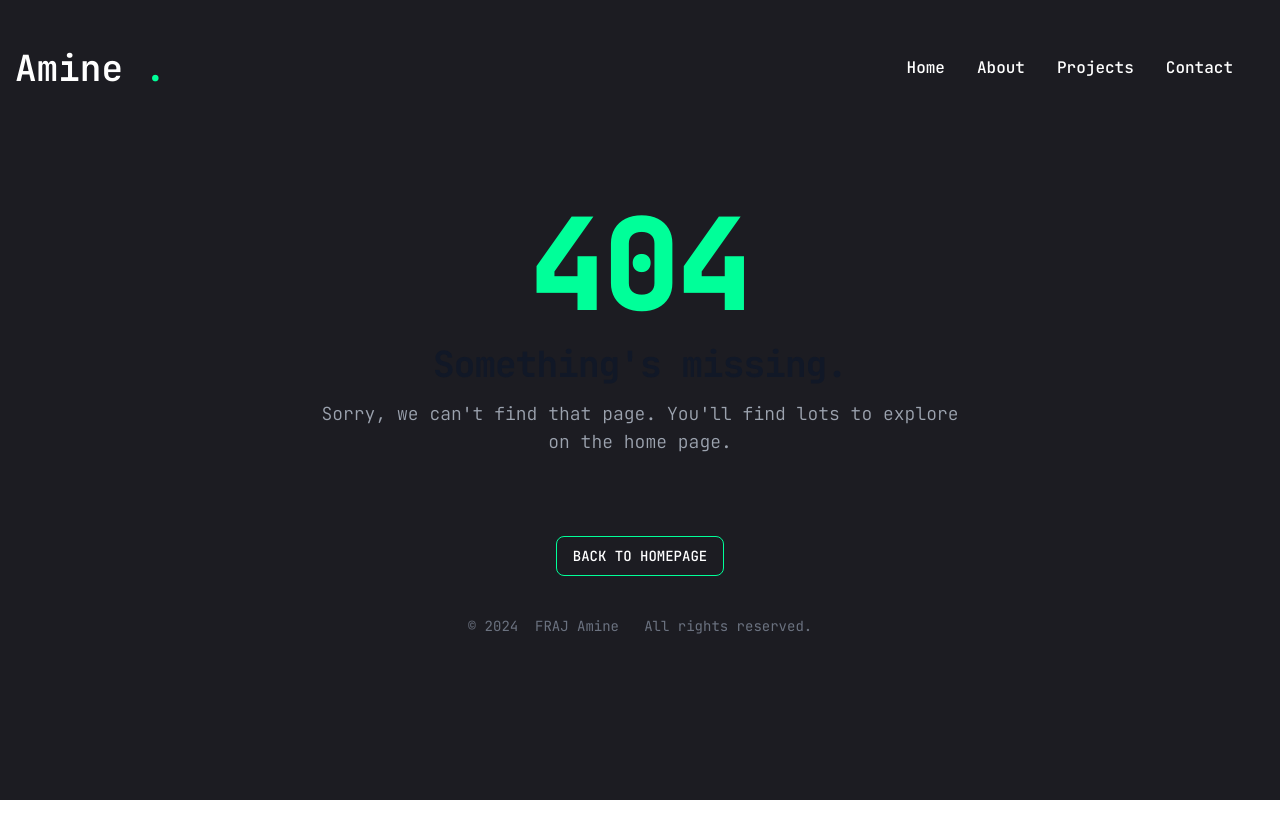
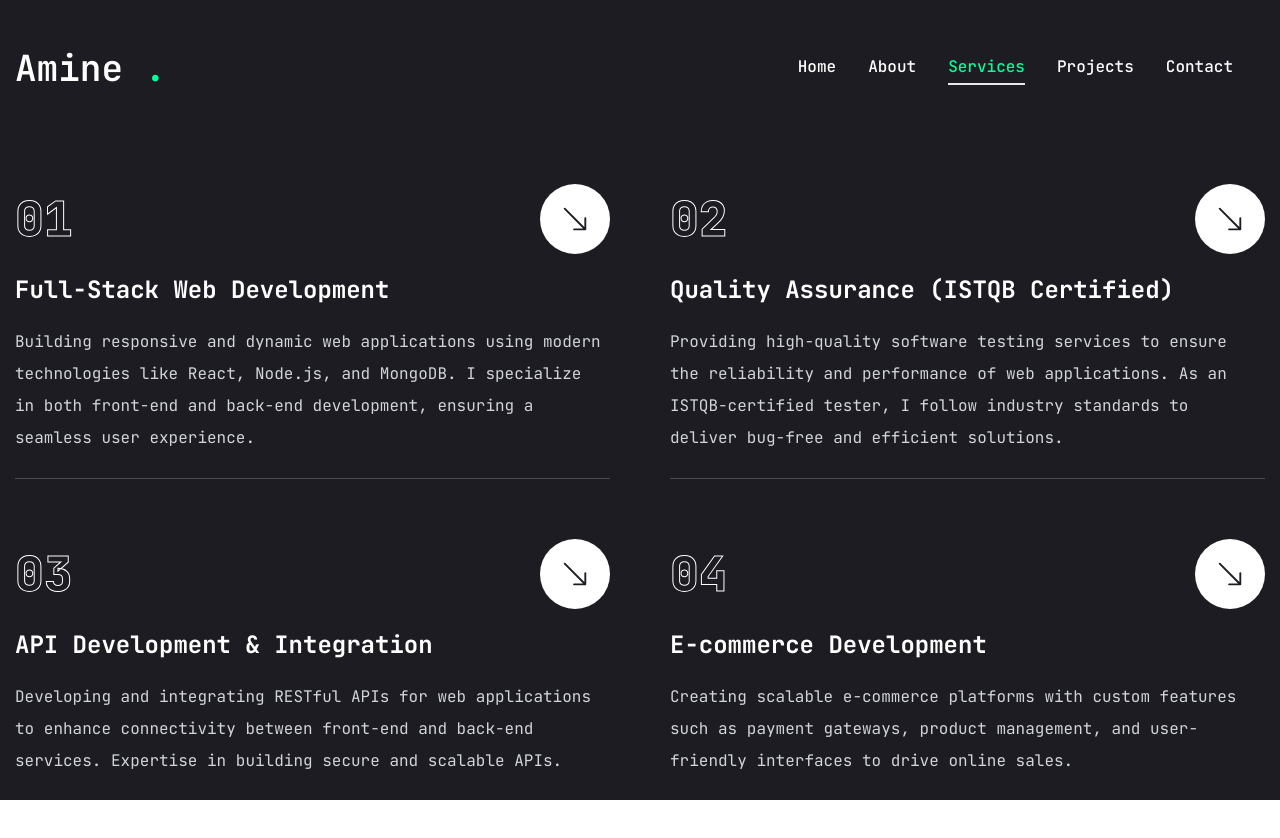
Before and after one commit to AmineFRAJ/nextjs-portfolio, a Next.js app: page /services in a window 1280 px wide. Before the commit this address had no page. Shown: the top 838 px of the page. Before the commit the page ends 800 px from the top, so only its background shows below. Built offline with nearby package versions, Linux system fonts and the light colour scheme.

Commit message:
add services page

```diff
--- a/app/contact/page.jsx
+++ b/app/contact/page.jsx
@@ -56,7 +56,7 @@ const Contact = () => {
 
           {/* Right: Contact Details */}
           <div className="mt-12 xl:mt-0 text-center xl:text-left">
-            <h2 className="text-2xl font-bold">FRAJ Amine</h2>
+            <h2 className="text-2xl font-bold">Mohamed Amine FRAJ </h2>
             <p className="mt-4">
               <strong>Email:</strong> amine0924@gmail.com
             </p>
@@ -64,7 +64,7 @@ const Contact = () => {
               <strong>Phone:</strong> +21652680566
             </p>
             <p className="mt-4">
-              <strong>Address:</strong> 16 Omar Mokhtar, Ariana, Tunisia
+              <strong>Address:</strong> 16 Rue Omar Mokhtar, Ariana, Tunisia
             </p>
           </div>
         </div>
--- a/app/globals.css
+++ b/app/globals.css
@@ -14,4 +14,11 @@
   .h3 {
     @apply text-[20px] xl:text-[24px] leading-[1.1] font-semibold;
   }
+  .text-outline {
+    -webkit-text-stroke: 1px white;
+  }
+
+  .text-outline-hover {
+    -webkit-text-stroke: 1px #00ff99;
+  }
 }
--- /dev/null
+++ b/app/maintenance/page.jsx
@@ -0,0 +1,30 @@
+import React from 'react'
+
+const maintenance = () => {
+  return (
+    <section className='mt-40'>
+    <div className="py-8 px-4 mx-auto max-w-screen-md text-center lg:py-16 lg:px-12">
+      <svg
+        className="mx-auto mb-4 w-10 h-10 text-accent"
+        xmlns="http://www.w3.org/2000/svg"
+        viewBox="0 0 512 512"
+      >
+        <path
+          fill="currentColor"
+          d="M331.8 224.1c28.29 0 54.88 10.99 74.86 30.97l19.59 19.59c40.01-17.74 71.25-53.3 81.62-96.65c5.725-23.92 5.34-47.08 .2148-68.4c-2.613-10.88-16.43-14.51-24.34-6.604l-68.9 68.9h-75.6V97.2l68.9-68.9c7.912-7.912 4.275-21.73-6.604-24.34c-21.32-5.125-44.48-5.51-68.4 .2148c-55.3 13.23-98.39 60.22-107.2 116.4C224.5 128.9 224.2 137 224.3 145l82.78 82.86C315.2 225.1 323.5 224.1 331.8 224.1zM384 278.6c-23.16-23.16-57.57-27.57-85.39-13.9L191.1 158L191.1 95.99l-127.1-95.99L0 63.1l96 127.1l62.04 .0077l106.7 106.6c-13.67 27.82-9.251 62.23 13.91 85.39l117 117.1c14.62 14.5 38.21 14.5 52.71-.0016l52.75-52.75c14.5-14.5 14.5-38.08-.0016-52.71L384 278.6zM227.9 307L168.7 247.9l-148.9 148.9c-26.37 26.37-26.37 69.08 0 95.45C32.96 505.4 50.21 512 67.5 512s34.54-6.592 47.72-19.78l119.1-119.1C225.5 352.3 222.6 329.4 227.9 307zM64 472c-13.25 0-24-10.75-24-24c0-13.26 10.75-24 24-24S88 434.7 88 448C88 461.3 77.25 472 64 472z"
+        />
+      </svg>
+      <h1 className="mb-4 text-4xl font-bold tracking-tight leading-none text-gray-200 lg:mb-6 md:text-5xl xl:text-6xl dark:text-white">
+        Under Maintenance
+      </h1>
+      <p ClassName="font-light text-gray-500 md:text-lg xl:text-xl dark:text-gray-400">
+      Our website is currently undergoing scheduled updates. <br />
+        The file you're trying to access is temporarily unavailable. <br />
+        We'll be back shortly!
+      </p>
+    </div>
+  </section>
+  )
+}
+
+export default maintenance
--- a/app/not-found.jsx
+++ b/app/not-found.jsx
@@ -9,7 +9,7 @@ const NotFound = () => {
           <h1 className="mb-4 text-7xl tracking-tight font-extrabold lg:text-9xl text-accent dark:text-primary-500">
             404
           </h1>
-          <p className="mb-4 text-3xl tracking-tight font-bold text-gray-900 md:text-4xl dark:text-white">
+          <p className="mb-4 text-3xl tracking-tight font-bold text-gray-400 md:text-4xl dark:text-white">
             Something's missing.
           </p>
           <p className="mb-4 text-lg font-light text-gray-400 dark:text-gray-400">
--- a/app/page.jsx
+++ b/app/page.jsx
@@ -1,10 +1,19 @@
+"use client";
 import Photo from "@/components/Photo";
 import Socials from "@/components/Socials";
 import { Button } from "@/components/ui/button";
+import { useRouter } from "next/navigation";
 
 import { FiDownload } from "react-icons/fi";
 
 const Home = () => {
+  // Navigate to the maintenance page
+  const router = useRouter();
+  const handleClick = () => {
+    router.push("/maintenance");
+  };
+
+
   return (
     <section className="h-full">
       <div className="container mx-auto h-full">
@@ -17,23 +26,25 @@ const Home = () => {
               <span className="text-accent">Amine FRAJ</span>
             </h1>
             <p className="max-w-[500px] mb-9 text-white/80 text-justify ">
-            I earned my degree in International Business and Corporate Development in CNAM Paris,
-            but I soon decided to pivot to the tech world. I began my journey by obtaining an ISTQB
-            certification in software testing, and from there, I transitioned into becoming a full-stack
-            web developer.
+              I earned my degree in International Business and Corporate
+              Development in CNAM Paris, but I soon decided to pivot to the tech
+              world. I began my journey by obtaining an ISTQB certification in
+              software testing, and from there, I transitioned into becoming a
+              full-stack web developer.
             </p>
 
             {/* Socials */}
             <div className="flex flex-col xl:flex-row items-center gap-8 mb-6">
-            <a href="/Resume/CV FRAJ Mohamed Amine (ba).pdf/">
+              {/* <a href="/Resume/CV FRAJ Mohamed Amine (ba).pdf/"> */}
               <Button
+                onClick={handleClick} //navigate to maintenance
                 variant="outline"
-                className="uppercase flex font-thin text-accent items-center gap-2 bg-dark border-accent rounded-2xl"
+                className="uppercase flex font-thin text-accent items-center gap-2 bg-dark border-accent rounded-2xl hover:font-bold"
               >
                 <span>Download CV</span>
-                <FiDownload className="text-xl text-accent" />
+                <FiDownload className="text-xl  " />
               </Button>
-            </a>
+              {/* </a> */}
 
               <div className="xl:mb-0">
                 <Socials />
@@ -48,7 +59,6 @@ const Home = () => {
         </div>
       </div>
     </section>
-
   );
 };
 
--- /dev/null
+++ b/app/services/page.jsx
@@ -0,0 +1,104 @@
+"use client";
+import { BsArrowDownRight } from "react-icons/bs";
+import Link from "next/link";
+import { motion } from "framer-motion";
+
+const services = [
+  {
+    num: "01",
+    title: "Full-Stack Web Development",
+    description:
+      "Building responsive and dynamic web applications using modern technologies like React, Node.js, and MongoDB. I specialize in both front-end and back-end development, ensuring a seamless user experience.",
+    href: "",
+  },
+  {
+    num: "02",
+    title: "Quality Assurance (ISTQB Certified)",
+    description:
+      "Providing high-quality software testing services to ensure the reliability and performance of web applications. As an ISTQB-certified tester, I follow industry standards to deliver bug-free and efficient solutions.",
+    href: "",
+  },
+  {
+    num: "03",
+    title: "API Development & Integration",
+    description:
+      "Developing and integrating RESTful APIs for web applications to enhance connectivity between front-end and back-end services. Expertise in building secure and scalable APIs.",
+    href: "",
+  },
+  {
+    num: "04",
+    title: "E-commerce Development",
+    description:
+      "Creating scalable e-commerce platforms with custom features such as payment gateways, product management, and user-friendly interfaces to drive online sales.",
+    href: "",
+  },
+  {
+    num: "05",
+    title: "Database Design & Management",
+    description:
+      "Designing and managing robust databases using SQL and NoSQL solutions (e.g., MySQL, MongoDB) to ensure data integrity and optimized performance.",
+    href: "",
+  },
+  {
+    num: "06",
+    title: "Responsive Web Design",
+    description:
+      "Ensuring that websites are fully responsive and perform well on any device, including mobile, tablet, and desktop platforms using Tailwind CSS and other modern CSS frameworks.",
+    href: "",
+  },
+];
+
+const Services = () => {
+  return (
+    <section className="min-h-[80vh] flex flex-col justify-center py-12 xl;py-0">
+      <div className="container mx-auto ">
+        <motion.div
+          initial={{ opacity: 0 }}
+          animate={{
+            opacity: 1,
+            transition: { delay: 2.4, duration: 0.4, ease: "easeIn" },
+          }}
+          className="grid grid-cols-1 md:grid-cols-2 gap-[60px]"
+        >
+          {services.map((service, index) => {
+            return (
+              <div
+                key={index}
+                className="flex-1 flex  flex-col justify-center gap-6 group "
+              >
+                {/* top */}
+                <div className="w-full flex justify-between items-center">
+                  <div className="text-5xl font-extrabold text-outline text-transparent group-hover:text-outline-hover cursor-pointer transitin-all duration-500">
+                    {service.num}
+                  </div>
+                  <Link
+                    href={service.href}
+                    className="w-[70px] h-[70px] rounded-full bg-white
+  group-hover:bg-accent transition-all duration-500 flex
+  justify-center items-center hover:-rotate-45"
+                  >
+                    <BsArrowDownRight className="text-primary text-3xl" />
+                  </Link>
+                </div>
+
+                {/* title */}
+                <h2
+                  className="text-2xl font-bold leading-none text-white
+  group-hover:text-accent transition-all duration-500"
+                >
+                  {service.title}
+                </h2>
+                {/* description */}
+                <p className="text-md text-gray-300">{service.description}</p>
+                {/*border */}
+                <div className="border-b border-white/20 w-full"></div>
+              </div>
+            );
+          })}
+        </motion.div>
+      </div>
+    </section>
+  );
+};
+
+export default Services;
--- a/components/Footer.jsx
+++ b/components/Footer.jsx
@@ -3,11 +3,11 @@
 
 export function Footer() {
   return (
-    <footer className="flex justify-center align-center pt-10 pb-5 h-20px">
+    <footer className=" flex justify-center align-center pt-10 pb-5 h-20px">
       <p className="text-gray-500  dark:text-gray-400 text-sm">
         © {new Date().getFullYear()}&nbsp;
 
-         FRAJ Amine
+         Amine FRAJ
 
         &nbsp; All rights reserved.
       </p>
--- a/components/MobileNav.jsx
+++ b/components/MobileNav.jsx
@@ -8,6 +8,7 @@ import Link from "next/link";
 const links = [
   { name: "Home", path: "/" },
   { name: "About", path: "/about" },
+  { name: "Services", path: "/services" },
   { name: "Projects", path: "/projects" },
   { name: "Contact", path: "/contact" },
 ];
--- a/components/Nav.jsx
+++ b/components/Nav.jsx
@@ -4,6 +4,7 @@ import { usePathname } from "next/navigation";
 const links = [
   { name: "Home", path: "/" },
   { name: "About", path: "/about" },
+  { name: "Services", path: "/services" },
   { name: "Projects", path: "/projects" },
   { name: "Contact", path: "/contact" },
 ];
--- a/components/Photo.jsx
+++ b/components/Photo.jsx
@@ -10,7 +10,7 @@ const Photo = () => {
         initial={{ opacity: 0 }}
         animate={{
           opacity: 1,
-          transition: { delay: 2, duration: 0.4, ease: "easeIn" },
+          transition: { delay: 1.2, duration: 0.4, ease: "easeIn" },
         }}
       >
         {/*image*/}
@@ -18,7 +18,7 @@ const Photo = () => {
           initial={{ opacity: 0 }}
           animate={{
             opacity: 1,
-            transition: { delay: 2, duration: 0.2, ease: "easeInOut" },
+            transition: { delay: 1.2, duration: 0.2, ease: "easeInOut" },
           }}
           className="w-[298px] h-[298px] xl:w-[498px] xl:h-[498px] mix-blend-lighten   absolute  "
         >
```
Also changed, not shown: public/assets/profile.png (deleted). Lines whose indentation alone changed are shown as unchanged.
